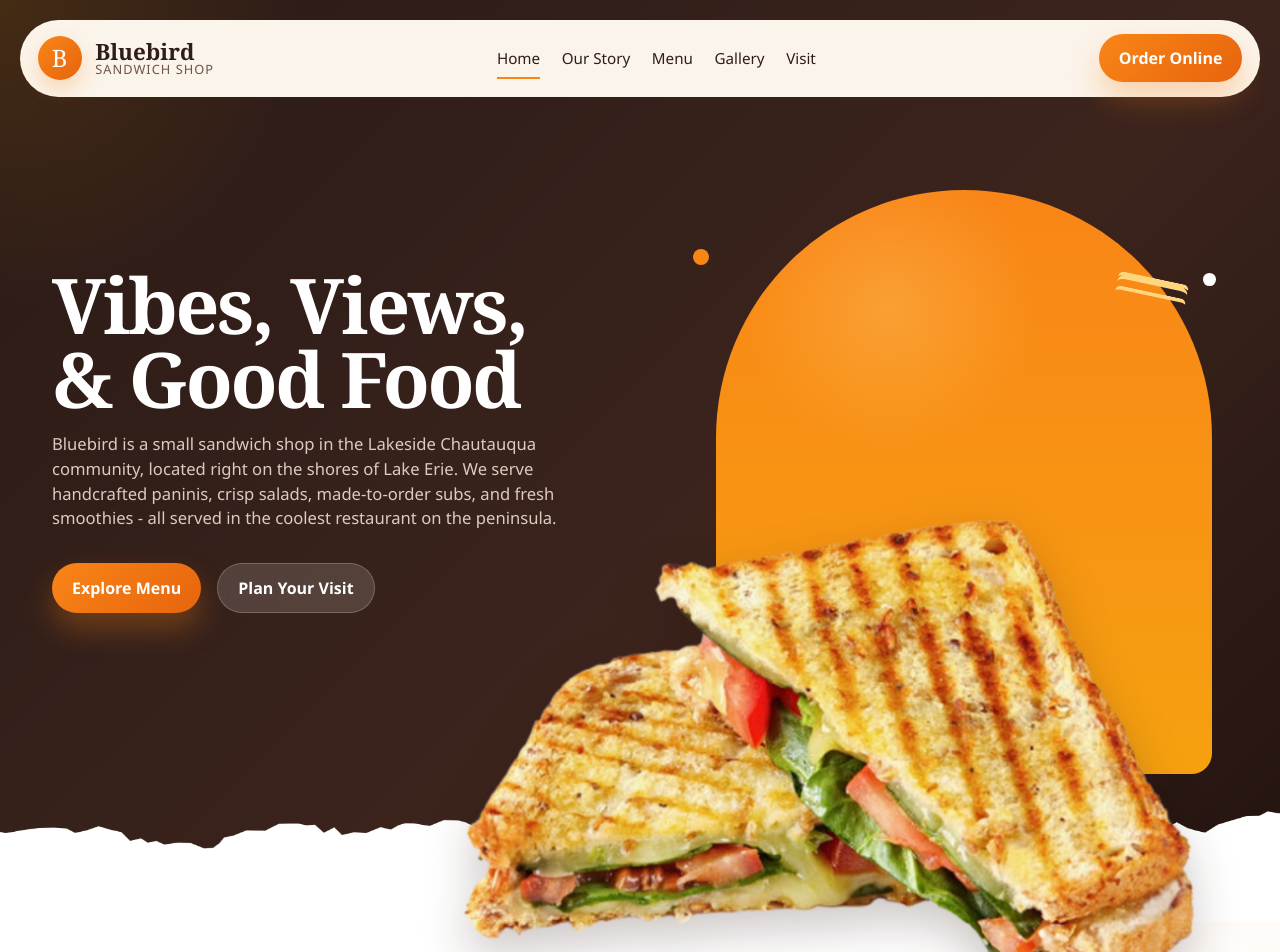
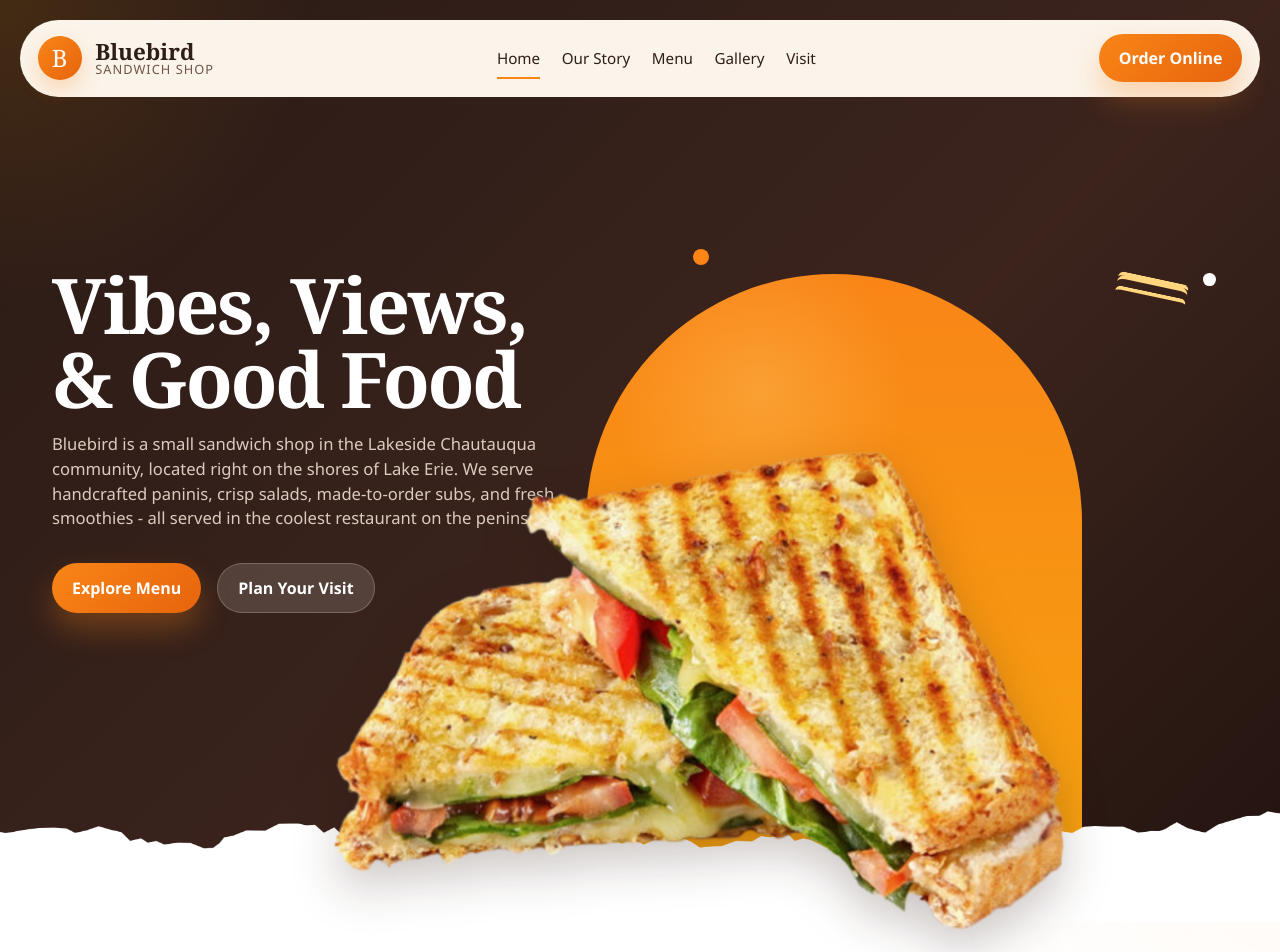
Before and after one commit to andrewchwalik/bluebird, a React (Vite) app: page / in a window 1280 px wide. Shown: the top 952 px of the page. Built offline with nearby package versions, Linux system fonts and the light colour scheme.

Commit message:
Tune hero panini and frame offsets

```diff
--- a/src/App.css
+++ b/src/App.css
@@ -194,8 +194,8 @@
 
 .hero-arch {
   position: absolute;
-  right: 1rem;
-  bottom: -1.8rem;
+  right: 9.125rem;
+  bottom: -7.05rem;
   width: min(31rem, 100%);
   aspect-ratio: 0.85;
   border-radius: 18rem 18rem 1.5rem 1.5rem;
@@ -219,7 +219,7 @@
 .hero-panini {
   position: absolute;
   left: -16.125rem;
-  bottom: -14.5rem;
+  bottom: -5rem;
   width: min(47rem, 158%);
   height: 31rem;
   max-width: none;
```
